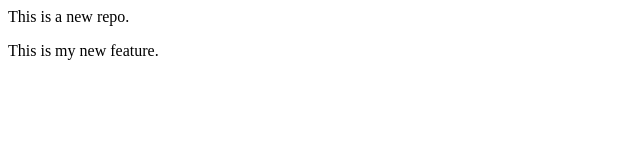
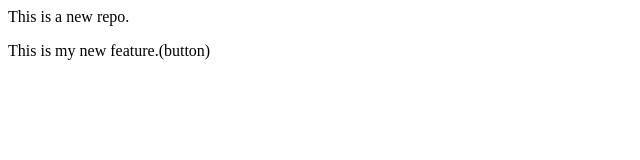
Before and after one commit to Shubhi360/localrepo, a plain HTML site: page index.html in a window 1280 px wide. Shown: the full height of the page, 0-640 px from the left. Drawn offline with Linux system fonts and the light colour scheme.

Commit message:
Add button

```diff
--- a/index.html
+++ b/index.html
@@ -1,2 +1,2 @@
 <p>This is a new repo. </p>
-<p>This is my new feature.</p>
+<p>This is my new feature.(button)</p>
```
